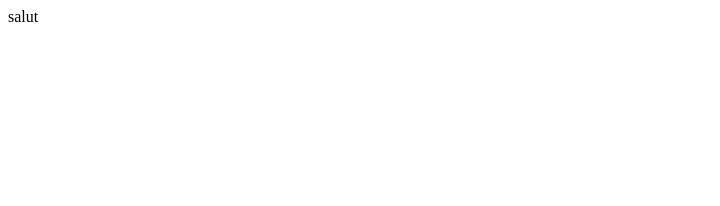
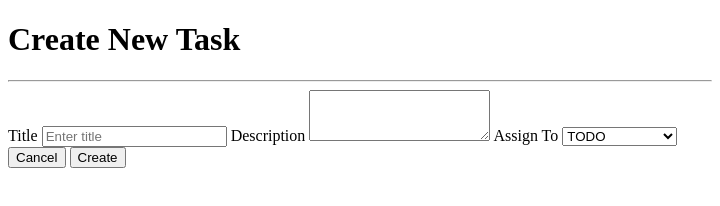
Before and after one commit to LiveCampus/Evaluation-Electron-Groupe2, an Electron app: page src/views/addTask.html in a window 720 px wide. Drawn offline with Linux system fonts and the light colour scheme.

Commit message:
Création de l'affichage du formulaire d'ajout d'une tache

```diff
--- a/src/addTask.js
+++ b/src/addTask.js
@@ -3,8 +3,8 @@ const path = require("path");
 
 const createWindow = (parent) => {
   const addTaskWindow = new BrowserWindow({
-    height: 400,
-    width: 400,
+    height: 480,
+    width: 720,
     parent,
     webPreferences: {
       preload: path.join(__dirname, "preloads/preload.addTask.js"),
--- a/src/views/addTask.html
+++ b/src/views/addTask.html
@@ -5,6 +5,28 @@
     <title>Add a task</title>
   </head>
   <body>
-    salut
+    <h1>Create New Task</h1>
+    <hr>
+
+    <form>
+      <label for="title">Title</label>
+      <input type="text" id="title" name="title" placeholder="Enter title" required>
+
+      <label for="desc">Description</label>
+      <textarea id="desc" name="desc" rows="3" class="resize-y"></textarea>
+
+      <label for="list">Assign To</label>
+      <select id="list" name="list">
+        <option value="TODO">TODO</option>
+        <option value="INPROGRESS">IN PROGRESS</option>
+        <option value="REVIEW">REVIEW</option>
+        <option value="DONE">DONE</option>
+      </select>
+
+      <button type="button">Cancel</button>
+      <button type="submit">Create</button>
+    </form>
+
+    <script src="../renderers/renderer-task.js"></script>
   </body>
 </html>
```
